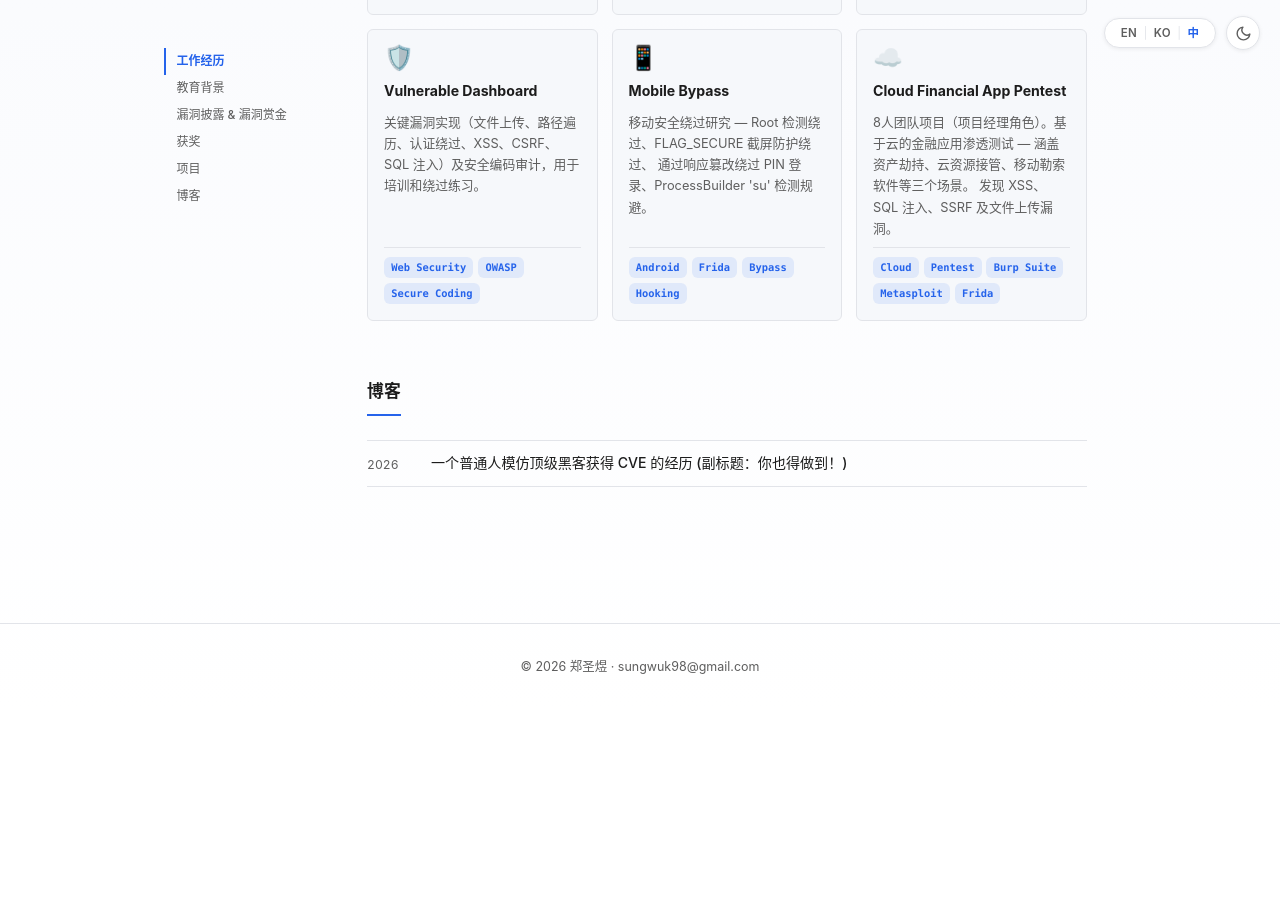
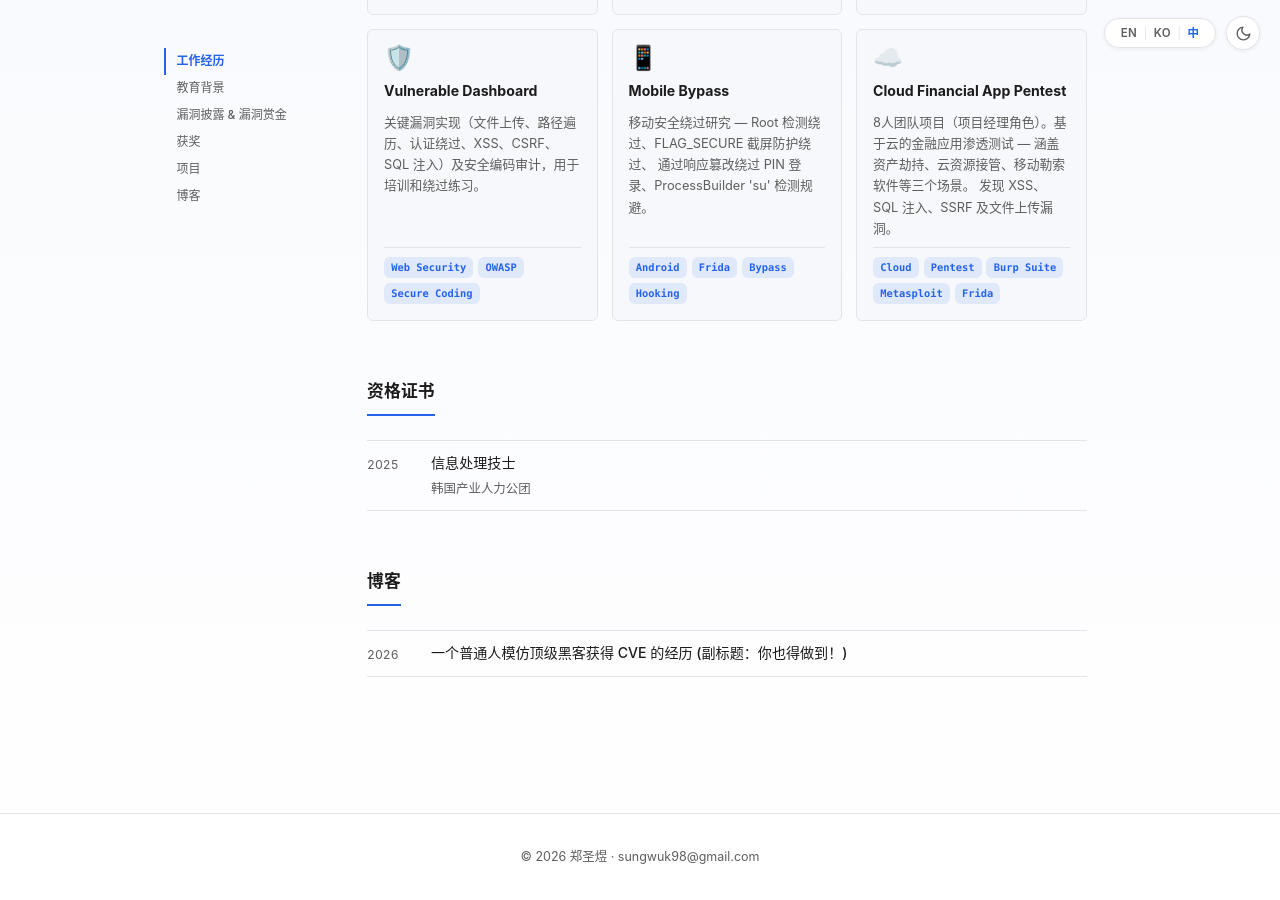
Before and after one commit to John-Jung/John-Jung.github.io, a Jekyll site: the page built from _pages/zh.html, in a window 1280 px wide and 900 px high, scrolled down 2777 px. Built offline with Jekyll 4.4.1, drawn with Linux system fonts in a browser that asks for light colours; before the commit the page ends 3487 px from its top, so only the background shows below that.

Commit message:
add favicon and update

```diff
--- a/_data/profile_zh.yml
+++ b/_data/profile_zh.yml
@@ -6,7 +6,7 @@ labels:
   vulnerabilities: "漏洞披露 & 漏洞赏金"
   talks: "演讲"
   blog: "博客"
-  skills: "技术栈"
+  certifications: "资格证书"
   present: "至今"
 
 hero:
@@ -258,9 +258,13 @@ vulnerabilities:
     description: ""
     links: []
 
-#talks: []
+certifications:
+  - year: "2025"
+    title: "信息处理技士"
+    issuer: "韩国产业人力公团"
+    url: ""
 
 blog_posts:
   - title: "一个普通人模仿顶级黑客获得 CVE 的经历 (副标题：你也得做到！)"
-    url: "https://idont.kr/posts/how-i-got-cves-with-ai/"
+    url: "https://idont.kr/zh/posts/how-i-got-cves-with-ai/"
     year: 2026
--- a/_layouts/profile.html
+++ b/_layouts/profile.html
@@ -13,6 +13,10 @@
   <script>
     (function(){var t=localStorage.getItem('theme');if(t==='dark'||t==='light')document.documentElement.setAttribute('data-theme',t);})();
   </script>
+  <link rel="icon" type="image/x-icon" href="{{ '/favicon.ico' | relative_url }}">
+  <link rel="icon" type="image/png" sizes="16x16" href="{{ '/favicon-16x16.png' | relative_url }}">
+  <link rel="icon" type="image/png" sizes="32x32" href="{{ '/favicon-32x32.png' | relative_url }}">
+  <link rel="apple-touch-icon" sizes="180x180" href="{{ '/apple-touch-icon.png' | relative_url }}">
 </head>
 <body class="page-profile">
 
@@ -282,17 +286,17 @@
       </section>
       {% endif %}
 
-      <!-- Talks -->
-      {% if d.talks %}
-      <section id="talks" class="section">
-        <h2 class="section-title">{{ d.labels.talks | default: "Talks" }}</h2>
+     <!-- Certifications -->
+    {% if d.certifications %}
+    <section id="certifications" class="section">
+      <h2 class="section-title">{{ d.labels.certifications | default: "Certifications" }}</h2>
       <ul class="simple-list">
-          {% for talk in d.talks %}
+        {% for cert in d.certifications %}
         <li class="simple-entry">
-            <div class="simple-meta">{{ talk.year }}</div>
+          <div class="simple-meta">{{ cert.year }}</div>
           <div class="simple-content">
-              {% if talk.url and talk.url != '' %}<a href="{{ talk.url }}" target="_blank" rel="noopener" class="entry-title">{{ talk.title }}</a>{% else %}<span class="entry-title">{{ talk.title }}</span>{% endif %}
-              <span class="entry-sub">{{ talk.conference }}</span>
+            {% if cert.url and cert.url != '' %}<a href="{{ cert.url }}" target="_blank" rel="noopener" class="entry-title">{{ cert.title }}</a>{% else %}<span class="entry-title">{{ cert.title }}</span>{% endif %}
+            <span class="entry-sub">{{ cert.issuer }}</span>
           </div>
         </li>
         {% endfor %}
```
Also changed, not shown: _data/profile_en.yml (+6 -2 lines), _data/profile_ko.yml (+7 -3 lines), android-chrome-192x192.png (added), android-chrome-512x512.png (added), apple-touch-icon.png (added), favicon-16x16.png (added), favicon-32x32.png (added), favicon.ico (added), site.webmanifest (added), 3 other files. Lines whose indentation alone changed are shown as unchanged.
